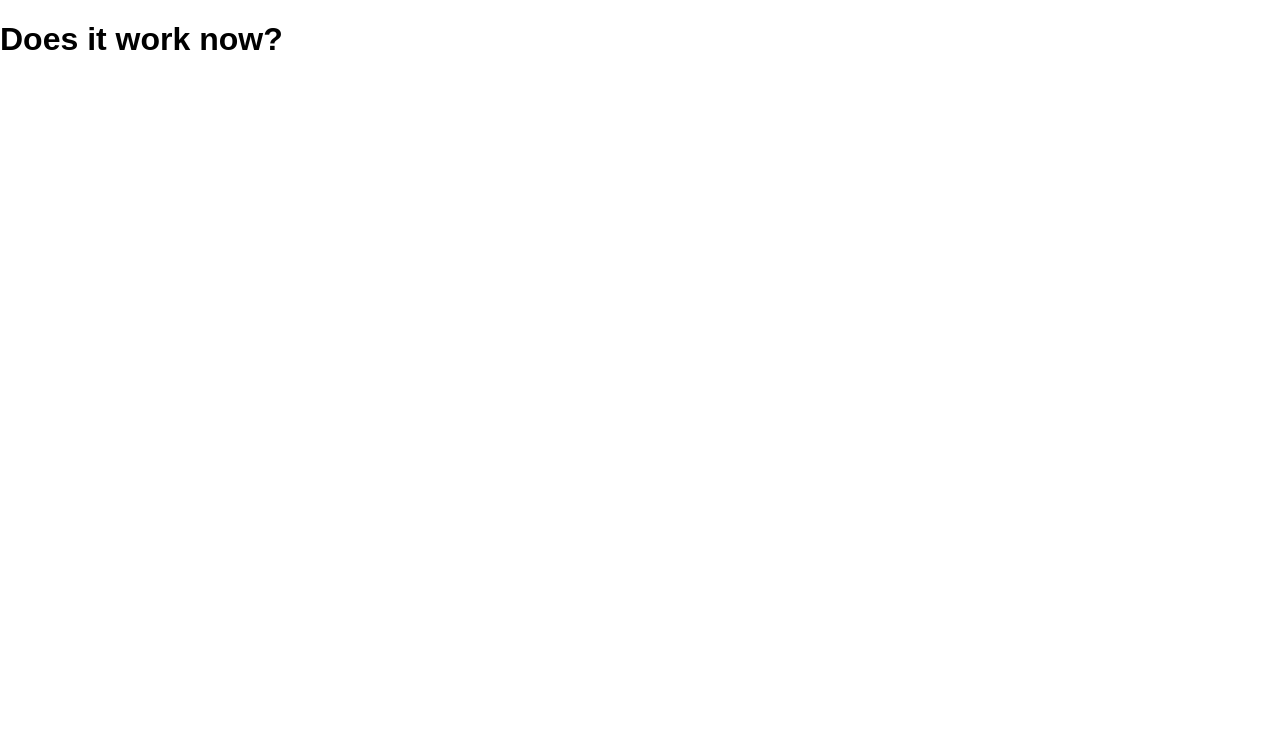
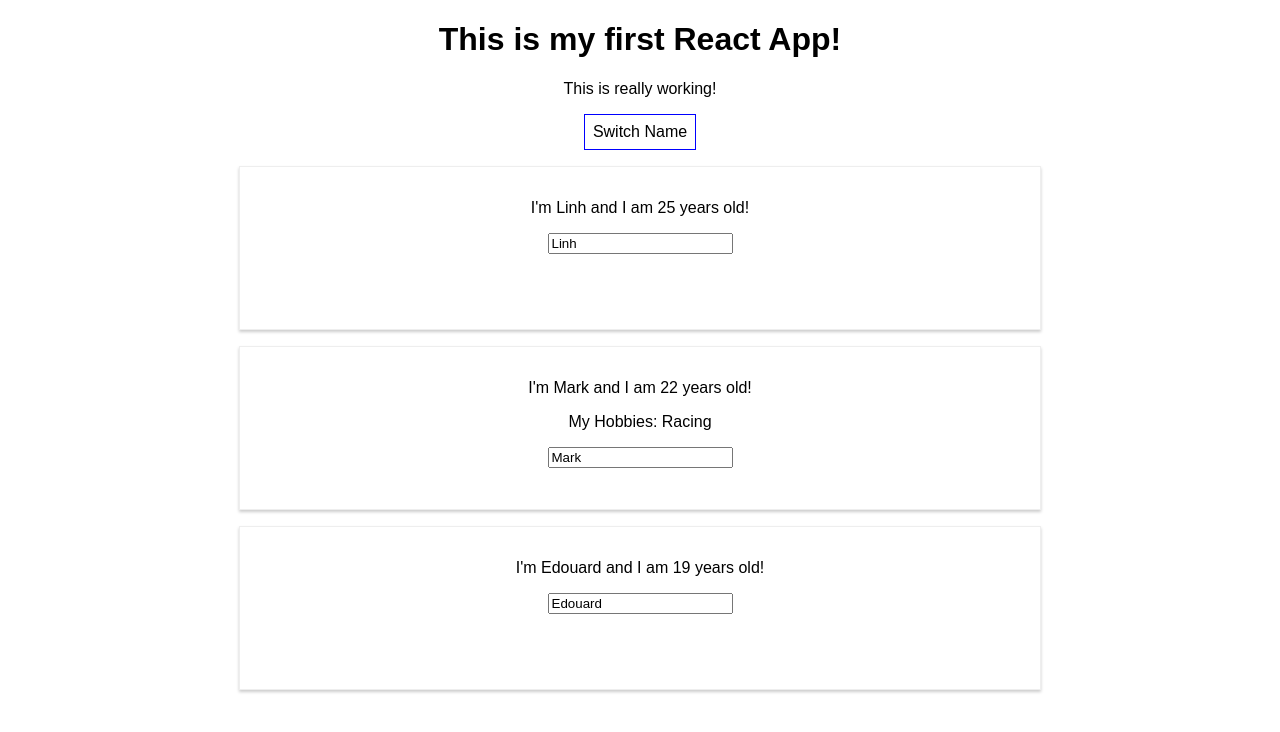
Before and after one commit to nilsonmolina/react-basics, a React (Create React App) app in the folder complete-guide/basic-app/: page / in a window 1280 px wide. Shown: the top 732 px of the page. Built offline with nearby package versions, Linux system fonts and the light colour scheme.

Commit message:
completed section 03

```diff
--- a/complete-guide/basic-app/src/App.js
+++ b/complete-guide/basic-app/src/App.js
@@ -1,16 +1,79 @@
 import React, { Component } from 'react';
 import './App.css';
+import Person from './Person/Person'
 
 class App extends Component {
+  state = {
+    persons: [
+      { name: 'Linh', age: 25},
+      { name: 'Mark', age: 22},
+      { name: 'Edouard', age: 19}
+    ]
+  }
+
+  switchNameHandler = (newName) => {
+    // console.log('Was clicked!');
+    // DONT DO THIS:
+    // this.state.persons[0].name = 'Maximilian';
+    this.setState({
+      persons: [
+        { name: newName, age: 25},
+        { name: 'Mark', age: 22},
+        { name: 'Edouard', age: 18}
+      ]
+    });
+  }
+
+  nameChangeHandler = (event) => {
+    this.setState({
+      persons: [
+        { name: 'Linh', age: 25},
+        { name: event.target.value, age: 22},
+        { name: 'Edouard', age: 19}
+      ]
+    });
+  }
+
   render() {
-    // return (
-    //   <div className="App">
-    //     <h1>This is my first React App!</h1>k
-    //   </div>
-    // );
+    const style = {
+      backgroundColor: 'white',
+      font: 'inherit',
+      border: '1px solid blue',
+      padding: '8px',
+      cursor: 'pointer'
+    };
+
+    return (
+      <div className="App">
+        <h1>This is my first React App!</h1>
+        <p>This is really working!</p>
+        <button
+          style={style}
+          onClick={() => this.switchNameHandler('Linhy Poo')} >Switch Name</button>
+        <Person
+          name={this.state.persons[0].name}
+          age={this.state.persons[0].age}
+           />
+        <Person
+          name={this.state.persons[1].name}
+          age={this.state.persons[1].age}
+          click={this.switchNameHandler.bind(this, 'Linh')}
+          changed={this.nameChangeHandler} >My Hobbies: Racing</Person>
+        <Person
+          name={this.state.persons[2].name}
+          age={this.state.persons[2].age} />
+
+        {/*
+        <Person name="Mark" age="22" />
+        <Person name="Linh" age="25">My Hobbies: Racing</Person>
+        <Person name="Edouard" age="19" />
+        */}
+      </div>
+    );
 
     // return React.createElement('div', null, 'h1', 'This is using the create Element function!');
-    return React.createElement('div', null, React.createElement('h1', null, 'Does it work now?'));
+    // return React.createElement('div', null, React.createElement('h1', null, 'Does this work now?'));
+    // return React.createElement('div', null, React.createElement('h1', {className: 'App'}, 'Does this work now?'));
   }
 }
 
--- /dev/null
+++ b/complete-guide/basic-app/src/Person/Person.css
@@ -0,0 +1,9 @@
+.Person {
+    width: 60%;
+    margin: 16px auto;
+    border: 1px solid #eee;
+    box-shadow: 0 2px 3px #ccc;
+    padding: 16px;
+    text-align: center;
+    min-height: 130px;
+}
--- /dev/null
+++ b/complete-guide/basic-app/src/Person/Person.js
@@ -0,0 +1,16 @@
+import React from 'react';
+import './Person.css'
+
+const person = (props) => {
+    // return <p>I'm {props.name} and I am {props.age} years old!</p>
+
+    return (
+        <div className='Person'>
+            <p onClick={props.click}>I'm {props.name} and I am {props.age} years old!</p>
+            <p>{props.children}</p>
+            <input type="text" onChange={props.changed} value={props.name} />
+        </div>
+    )
+};
+
+export default person;
```
Also changed, not shown: 1 other file (tests, documents, lock files or other folders).
